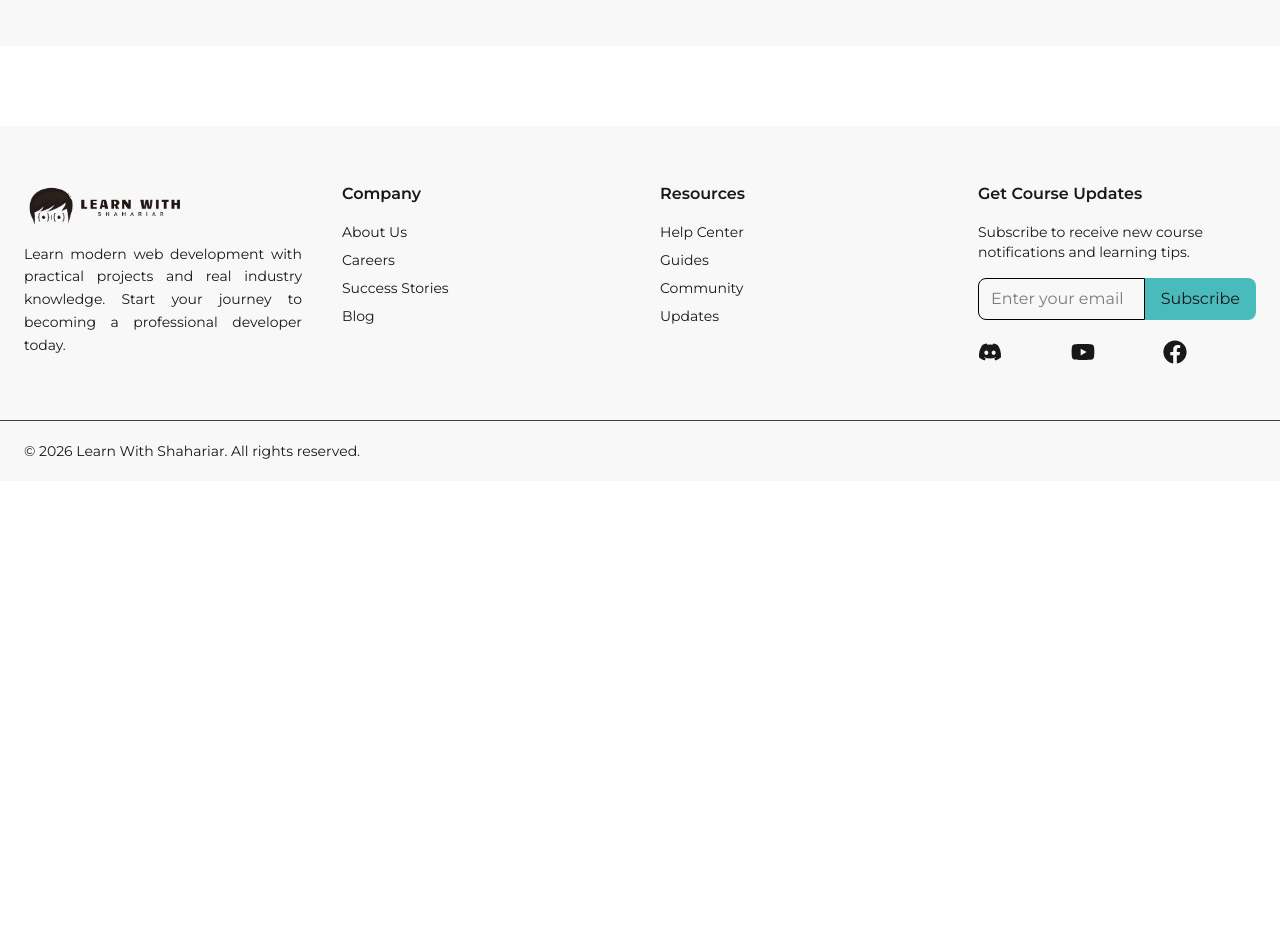
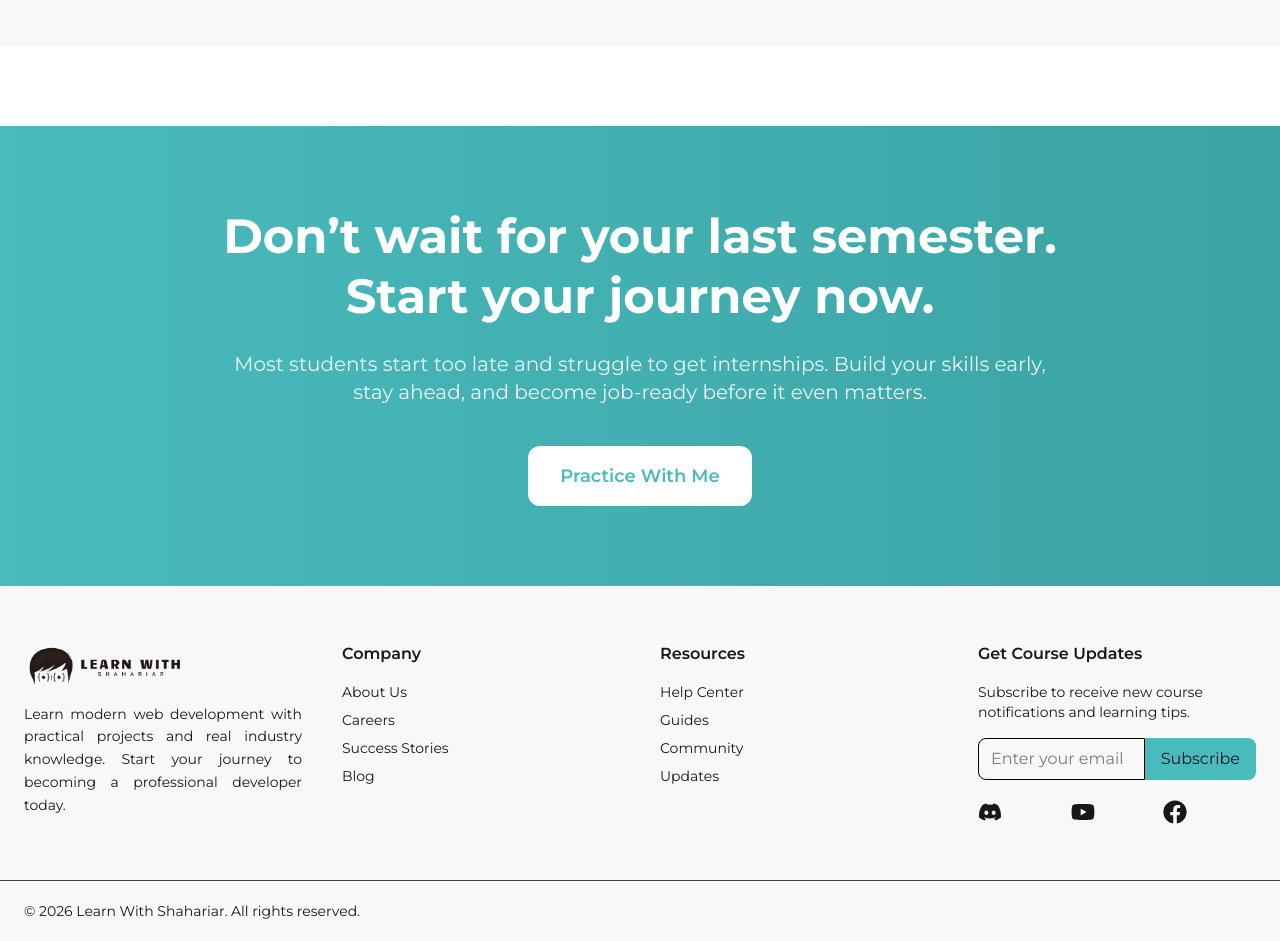
Before and after one commit to shahariarshawon/learn-with-shahariar, a React (Vite) app: page / in a window 1280 px wide. Shown: the part 4200-5141 px from the top of the page. Before the commit the page ends 4681 px from the top, so only its background shows below. Built offline with nearby package versions, Linux system fonts and the light colour scheme.

Commit message:
Call to action section has been designed for the homepage

```diff
--- /dev/null
+++ b/src/components/CallToAction.jsx
@@ -0,0 +1,33 @@
+import React from "react";
+
+const CallToAction = () => {
+  return (
+    <section data-aos="fade-right" className="mt-20 py-20 bg-linear-to-r from-[#49bbbd] to-[#3ba3a4] text-white">
+
+      <div className="max-w-4xl mx-auto text-center px-6">
+
+        {/* HEADING */}
+        <h2 className="text-3xl md:text-5xl font-bold mb-6 leading-tight">
+          Don’t wait for your last semester.
+          <br />
+          Start your journey now.
+        </h2>
+
+        {/* SUBTEXT */}
+        <p className="text-lg md:text-xl opacity-90 mb-10">
+          Most students start too late and struggle to get internships.
+          Build your skills early, stay ahead, and become job-ready before it even matters.
+        </p>
+
+        {/* BUTTON */}
+        <button className="px-8 py-4 bg-white text-[#49bbbd] font-semibold rounded-xl text-lg hover:scale-105 hover:shadow-lg transition duration-300">
+          Practice With Me
+        </button>
+
+      </div>
+
+    </section>
+  );
+};
+
+export default CallToAction;
--- a/src/components/Footer.jsx
+++ b/src/components/Footer.jsx
@@ -4,7 +4,7 @@ import { FaDiscord, FaFacebook, FaYoutube } from "react-icons/fa";
 
 const Footer = () => {
   return (
-    <footer className="  mt-20">
+    <footer className="">
 
       {/* TOP FOOTER */}
       <div className="max-w-7xl mx-auto px-6 py-14 grid gap-10 md:grid-cols-2 lg:grid-cols-4">
--- a/src/pages/HomePage.jsx
+++ b/src/pages/HomePage.jsx
@@ -4,6 +4,7 @@ import OurCourses from "../components/OurCourses";
 import Features from "../components/Features";
 import Success from "../components/Success";
 import Mission from "../components/Mission";
+import CallToAction from "../components/CallToAction";
 
 const HomePage = () => {
   return (
@@ -13,6 +14,7 @@ const HomePage = () => {
       <Features></Features>
       <Success></Success>
       <Mission></Mission>
+      <CallToAction></CallToAction>
     </div>
   );
 };
```
